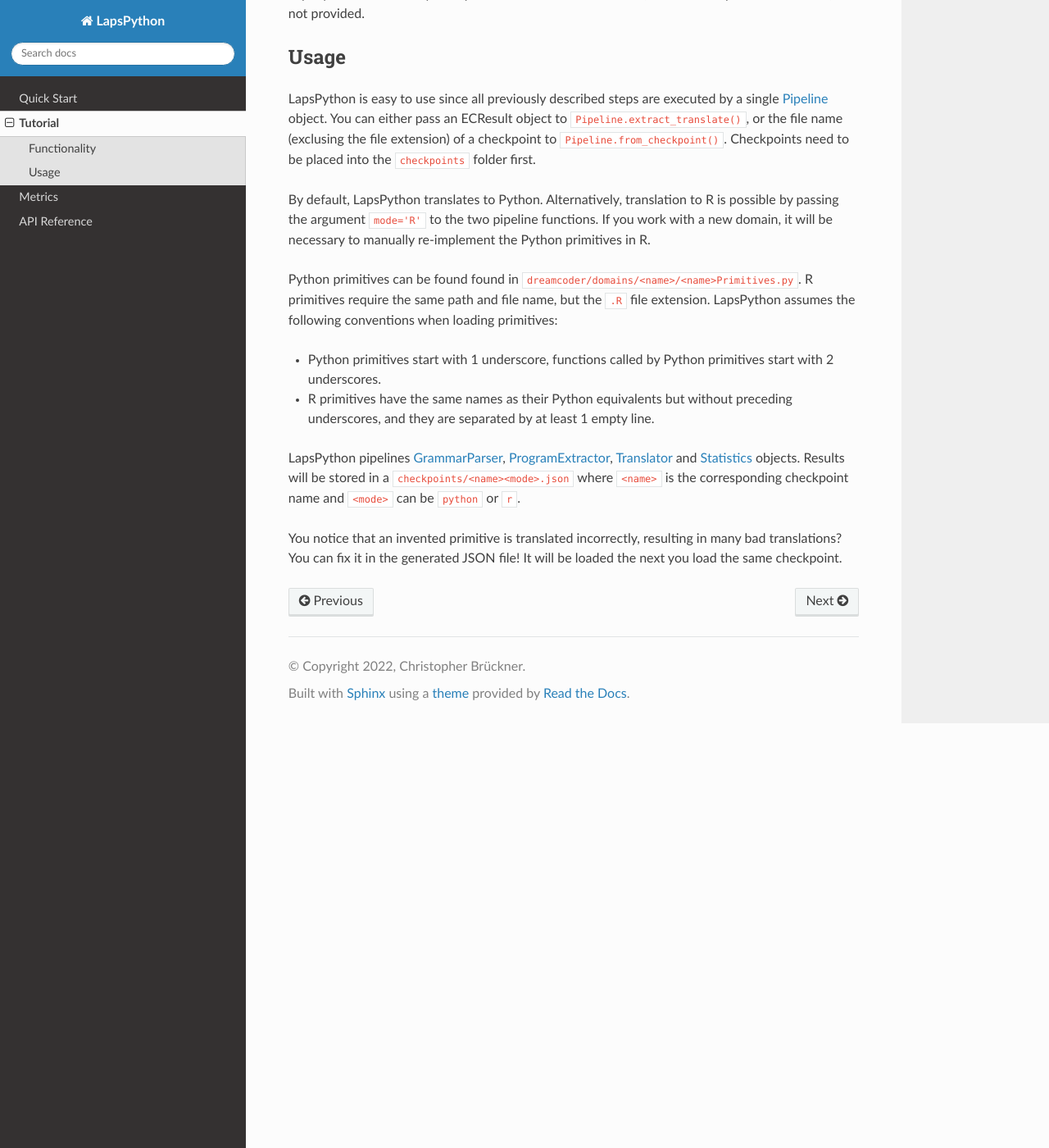
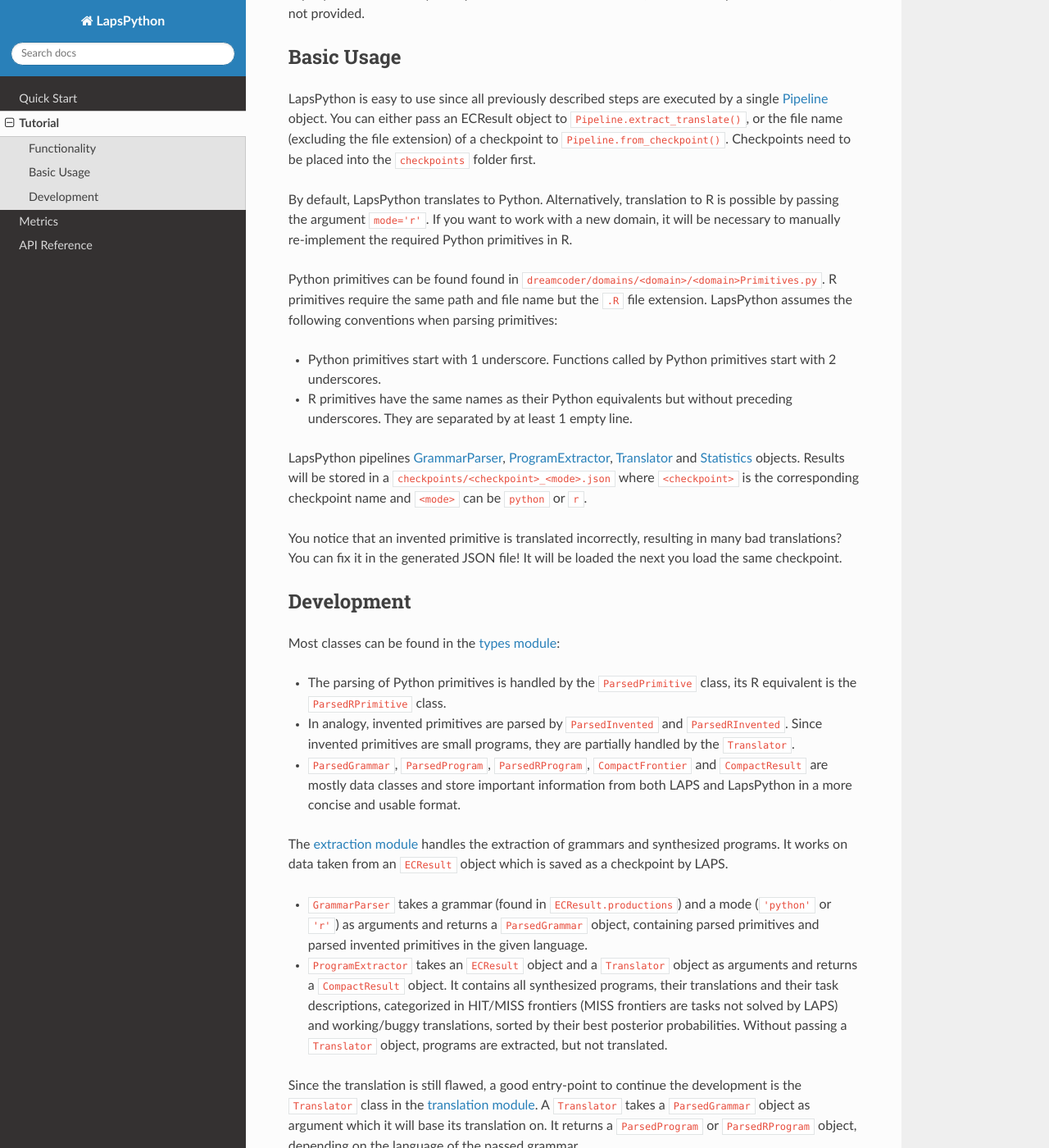
Before and after one commit to pvs-hd-tea/LapsPython, a Sphinx documentation site: the page built from docs/source/tutorial.rst, in a window 1280 px wide and 1400 px high, scrolled down 1099 px. Shown: the whole window at 82% size. Built offline with Sphinx 7.4.7 and the Read the Docs theme 2.0.0, drawn with Linux system fonts in a browser that asks for light colours; some of the changed text lies outside the part shown.

Commit message:
docs: add developer guide and integrate coverage report

```diff
--- a/docs/source/conf.py
+++ b/docs/source/conf.py
@@ -99,6 +99,7 @@
 # relative to this directory. They are copied after the builtin static files,
 # so a file named "default.css" will overwrite the builtin "default.css".
 html_static_path = ['_static']
+html_extra_path = ['_extra']
 
 # Custom sidebar templates, must be a dictionary that maps document names
 # to template names.
--- a/docs/source/index.rst
+++ b/docs/source/index.rst
@@ -41,7 +41,8 @@
 
 .. sidebar-links::
 
-   GitHub <https://github.com/pvs-hd-tea/LapsPython>
+   GitHub Repository <https://github.com/pvs-hd-tea/LapsPython>
+   Test Coverage Report </coverage/index.html#https://>
 
 References
 ----------
--- a/docs/source/quickstart.rst
+++ b/docs/source/quickstart.rst
@@ -75,7 +75,7 @@
 
    (lapspython) $ pipenv run tests
 
-This script runs unit tests implemented with `pytest <https://docs.pytest.org/en/7.1.x/>`_. In addition, it uses `pytest-cov <https://pytest-cov.readthedocs.io/en/latest/>`_ to generate a coverage report which will then be printed to the terminal and stored as HTML in `LapsPython/coverage/index.html <../../../coverage/index.html>`_.
+This script runs unit tests implemented with `pytest <https://docs.pytest.org/en/7.1.x/>`_. In addition, it uses `pytest-cov <https://pytest-cov.readthedocs.io/en/latest/>`_ to generate a coverage report which will then be printed to the terminal and stored as HTML `here <./coverage/index.html>`_ as part of the documentation.
 
 
 .. code-block:: console
--- a/docs/source/tutorial.rst
+++ b/docs/source/tutorial.rst
@@ -24,18 +24,36 @@
 
 Please note that the LapsPython repository only contains the dreamcoder files necessary to run the LapsPython functionality. Compiled OCaml solvers and Moses, which are required to run LAPS, are not provided.
 
-Usage
------
+Basic Usage
+-----------
 
-LapsPython is easy to use since all previously described steps are executed by a single :doc:`Pipeline <api/lapspython.pipeline>` object. You can either pass an ECResult object to ``Pipeline.extract_translate()``, or the file name (exclusing the file extension) of a checkpoint to ``Pipeline.from_checkpoint()``. Checkpoints need to be placed into the ``checkpoints`` folder first.
+LapsPython is easy to use since all previously described steps are executed by a single :doc:`Pipeline <api/lapspython.pipeline>` object. You can either pass an ECResult object to ``Pipeline.extract_translate()``, or the file name (excluding the file extension) of a checkpoint to ``Pipeline.from_checkpoint()``. Checkpoints need to be placed into the ``checkpoints`` folder first.
 
-By default, LapsPython translates to Python. Alternatively, translation to R is possible by passing the argument ``mode='R'`` to the two pipeline functions. If you work with a new domain, it will be necessary to manually re-implement the Python primitives in R.
+By default, LapsPython translates to Python. Alternatively, translation to R is possible by passing the argument ``mode='r'``. If you want to work with a new domain, it will be necessary to manually re-implement the required Python primitives in R.
 
-Python primitives can be found found in ``dreamcoder/domains/<name>/<name>Primitives.py``. R primitives require the same path and file name, but the ``.R`` file extension. LapsPython assumes the following conventions when loading primitives:
+Python primitives can be found found in ``dreamcoder/domains/<domain>/<domain>Primitives.py``. R primitives require the same path and file name but the ``.R`` file extension. LapsPython assumes the following conventions when parsing primitives:
 
-* Python primitives start with 1 underscore, functions called by Python primitives start with 2 underscores.
-* R primitives have the same names as their Python equivalents but without preceding underscores, and they are separated by at least 1 empty line.
+* Python primitives start with 1 underscore. Functions called by Python primitives start with 2 underscores.
+* R primitives have the same names as their Python equivalents but without preceding underscores. They are separated by at least 1 empty line.
 
-LapsPython pipelines :doc:`GrammarParser <api/lapspython.extraction>`, :doc:`ProgramExtractor <api/lapspython.extraction>`, :doc:`Translator <api/lapspython.translation>` and :doc:`Statistics <api/lapspython.stats>` objects. Results will be stored in a ``checkpoints/<name><mode>.json`` where ``<name>`` is the corresponding checkpoint name and ``<mode>`` can be ``python`` or ``r``.
+LapsPython pipelines :doc:`GrammarParser <api/lapspython.extraction>`, :doc:`ProgramExtractor <api/lapspython.extraction>`, :doc:`Translator <api/lapspython.translation>` and :doc:`Statistics <api/lapspython.stats>` objects. Results will be stored in a ``checkpoints/<checkpoint>_<mode>.json`` where ``<checkpoint>`` is the corresponding checkpoint name and ``<mode>`` can be ``python`` or ``r``.
 
 You notice that an invented primitive is translated incorrectly, resulting in many bad translations? You can fix it in the generated JSON file! It will be loaded the next you load the same checkpoint.
+
+Development
+-----------
+
+Most classes can be found in the :doc:`types module <api/lapspython.types>`:
+
+* The parsing of Python primitives is handled by the ``ParsedPrimitive`` class, its R equivalent is the ``ParsedRPrimitive`` class.
+* In analogy, invented primitives are parsed by ``ParsedInvented`` and ``ParsedRInvented``. Since invented primitives are small programs, they are partially handled by the ``Translator``.
+* ``ParsedGrammar``, ``ParsedProgram``, ``ParsedRProgram``, ``CompactFrontier`` and ``CompactResult`` are mostly data classes and store important information from both LAPS and LapsPython in a more concise and usable format.
+
+The :doc:`extraction module <api/lapspython.extraction>` handles the extraction of grammars and synthesized programs. It works on data taken from an ``ECResult`` object which is saved as a checkpoint by LAPS.
+
+* ``GrammarParser`` takes a grammar (found in ``ECResult.productions``) and a mode (``'python'`` or ``'r'``) as arguments and returns a ``ParsedGrammar`` object, containing parsed primitives and parsed invented primitives in the given language.
+* ``ProgramExtractor`` takes an ``ECResult`` object and a ``Translator`` object as arguments and returns a ``CompactResult`` object. It contains all synthesized programs, their translations and their task descriptions, categorized in HIT/MISS frontiers (MISS frontiers are tasks not solved by LAPS) and working/buggy translations, sorted by their best posterior probabilities. Without passing a ``Translator`` object, programs are extracted, but not translated.
+
+Since the translation is still flawed, a good entry-point to continue the development is the ``Translator`` class in the :doc:`translation module <api/lapspython.translation>`. A ``Translator`` takes a ``ParsedGrammar`` object as argument which it will base its translation on. It returns a ``ParsedProgram`` or ``ParsedRProgram`` object, depending on the language of the passed grammar.
+
+One further entry-point can be the :doc:`ParsedRProgram <api/lapspython.types>` class since it currently does not verify the correctness of R translations. The Python code verification in ``ParsedProgram`` can be used as a reference, but interaction with an R interpreter is necessary.
```
Also changed, not shown: docs/source/metrics.rst (+6 -4 lines), 1 other file.
